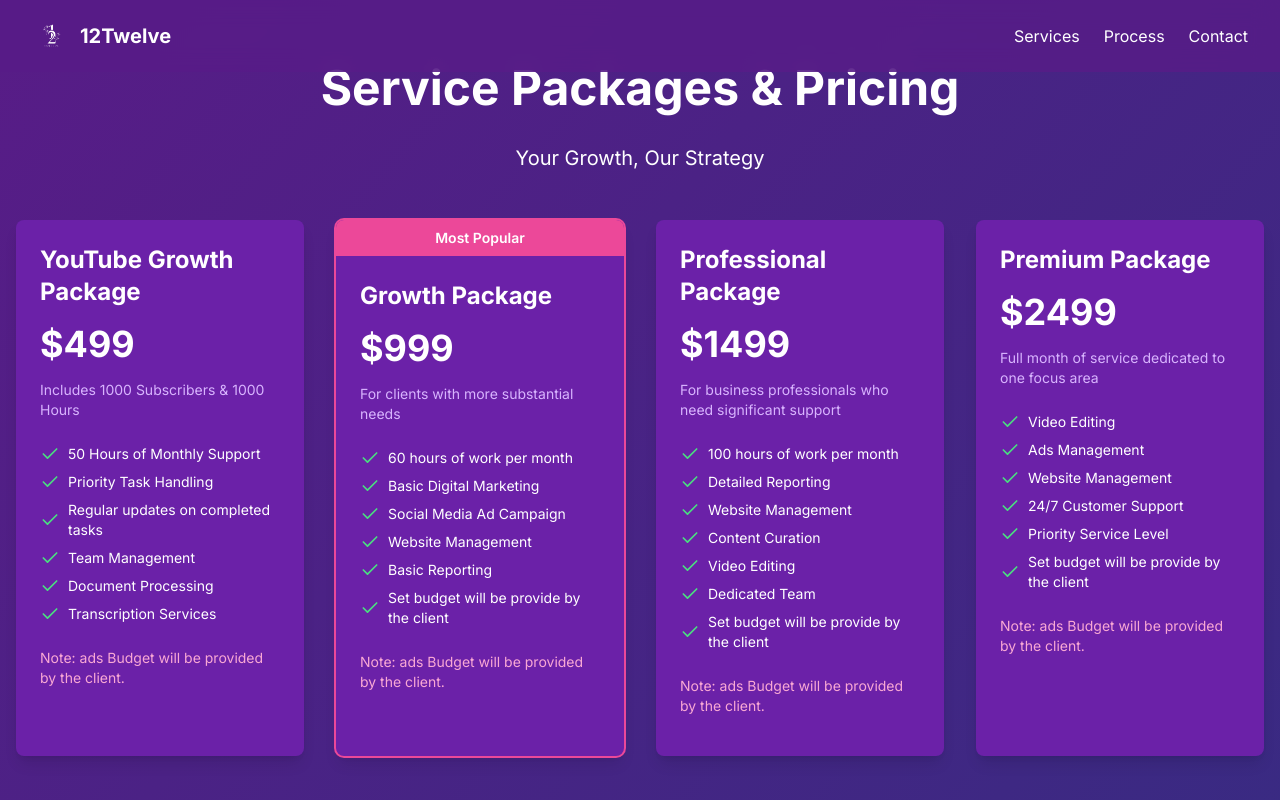
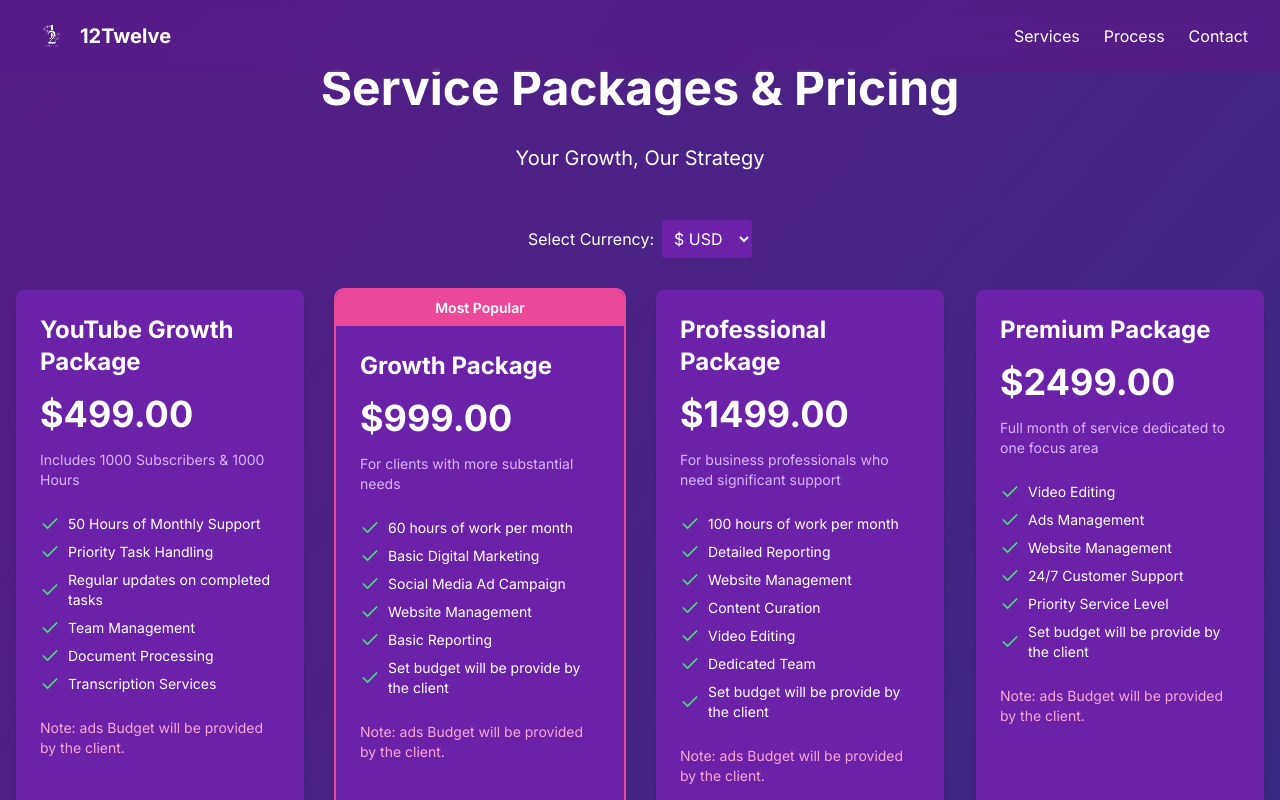
Before and after one commit to rekoonads/12twelve, a Next.js app: page /pricing in a window 1280 px wide. Shown: the top 800 px of the page. Built offline with nearby package versions, Linux system fonts and the light colour scheme.

Commit message:
addded regional  pricing

```diff
--- a/src/app/pricing/page.tsx
+++ b/src/app/pricing/page.tsx
@@ -1,8 +1,12 @@
 "use client";
 
+import { useState } from "react";
 import Navbar from "@/components/Navbar";
 import { motion } from "framer-motion";
 import { Check, ArrowRight } from "lucide-react";
+import { conversionRates, currencySymbols } from "@/lib/currencyConverter";
+
+type Currency = "USD" | "NGN" | "INR" | "AED" | "GBP" | "PKR";
 
 const plans = [
   {
@@ -66,6 +70,8 @@ const plans = [
 ];
 
 export default function PricingPage() {
+  const [selectedCurrency, setSelectedCurrency] = useState<Currency>("USD");
+
   return (
     <div className="min-h-screen bg-gradient-to-br from-purple-900 to-indigo-900 text-white">
       <Navbar />
@@ -88,6 +94,24 @@ export default function PricingPage() {
           Your Growth, Our Strategy
         </motion.p>
 
+        <div className="mb-8 text-center">
+          <label htmlFor="currency-select" className="mr-2">
+            Select Currency:
+          </label>
+          <select
+            id="currency-select"
+            value={selectedCurrency}
+            onChange={(e) => setSelectedCurrency(e.target.value as Currency)}
+            className="bg-purple-800 text-white rounded p-2"
+          >
+            {Object.entries(currencySymbols).map(([code, symbol]) => (
+              <option key={code} value={code}>
+                {symbol} {code}
+              </option>
+            ))}
+          </select>
+        </div>
+
         <div className="grid grid-cols-1 md:grid-cols-2 lg:grid-cols-4 gap-8">
           {plans.map((plan, index) => (
             <motion.div
@@ -107,7 +131,12 @@ export default function PricingPage() {
               <div className="p-6">
                 <h2 className="text-2xl font-bold mb-4">{plan.name}</h2>
                 <div className="mb-4">
-                  <span className="text-4xl font-bold">${plan.price}</span>
+                  <span className="text-4xl font-bold">
+                    {currencySymbols[selectedCurrency]}
+                    {(plan.price * conversionRates[selectedCurrency]).toFixed(
+                      2
+                    )}
+                  </span>
                 </div>
                 <p className="text-sm text-purple-300 mb-6">
                   {plan.description}
--- /dev/null
+++ b/src/lib/currencyConverter.ts
@@ -0,0 +1,31 @@
+type Currency = "USD" | "NGN" | "INR" | "AED" | "GBP" | "PKR";
+
+const conversionRates: Record<Currency, number> = {
+  USD: 1,
+  NGN: 1558.92,
+  INR: 86.45,
+  AED: 3.67, // Estimated conversion rate
+  GBP: 0.81,
+  PKR: 279.89,
+};
+
+export { conversionRates };
+
+export function convertPrice(priceUSD: number, currency: Currency): string {
+  const convertedPrice = priceUSD * conversionRates[currency];
+  return new Intl.NumberFormat("en-US", {
+    style: "currency",
+    currency: currency,
+    minimumFractionDigits: 0,
+    maximumFractionDigits: 2,
+  }).format(convertedPrice);
+}
+
+export const currencySymbols: Record<Currency, string> = {
+  USD: "$",
+  NGN: "₦",
+  INR: "₹",
+  AED: "د.إ",
+  GBP: "£",
+  PKR: "₨",
+};
```
